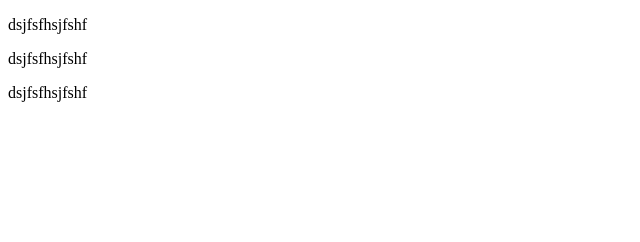
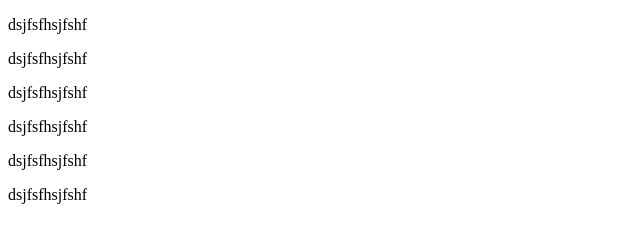
Before and after one commit to taotun/GitDemo, a plain HTML site: page index.html in a window 1280 px wide. Shown: the whole page, without its empty margins (0-640 px from the left). Drawn offline with Linux system fonts and the light colour scheme.

Commit message:
A程序员第四次提交

```diff
--- a/index.html
+++ b/index.html
@@ -10,5 +10,8 @@
     <p>dsjfsfhsjfshf</p>
     <p>dsjfsfhsjfshf</p>
     <p>dsjfsfhsjfshf</p>
+    <p>dsjfsfhsjfshf</p>
+    <p>dsjfsfhsjfshf</p>
+    <p>dsjfsfhsjfshf</p>
 </body>
 </html>
```
